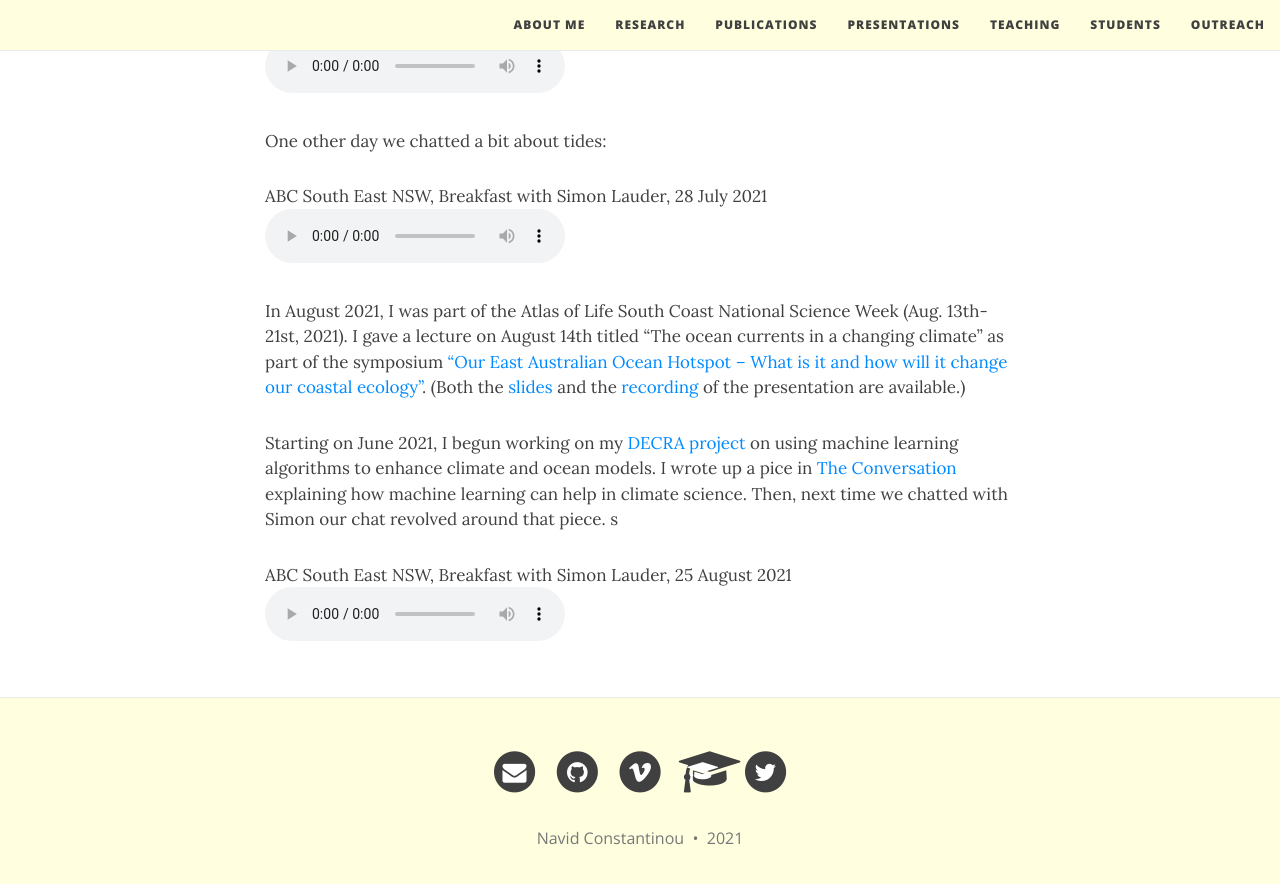
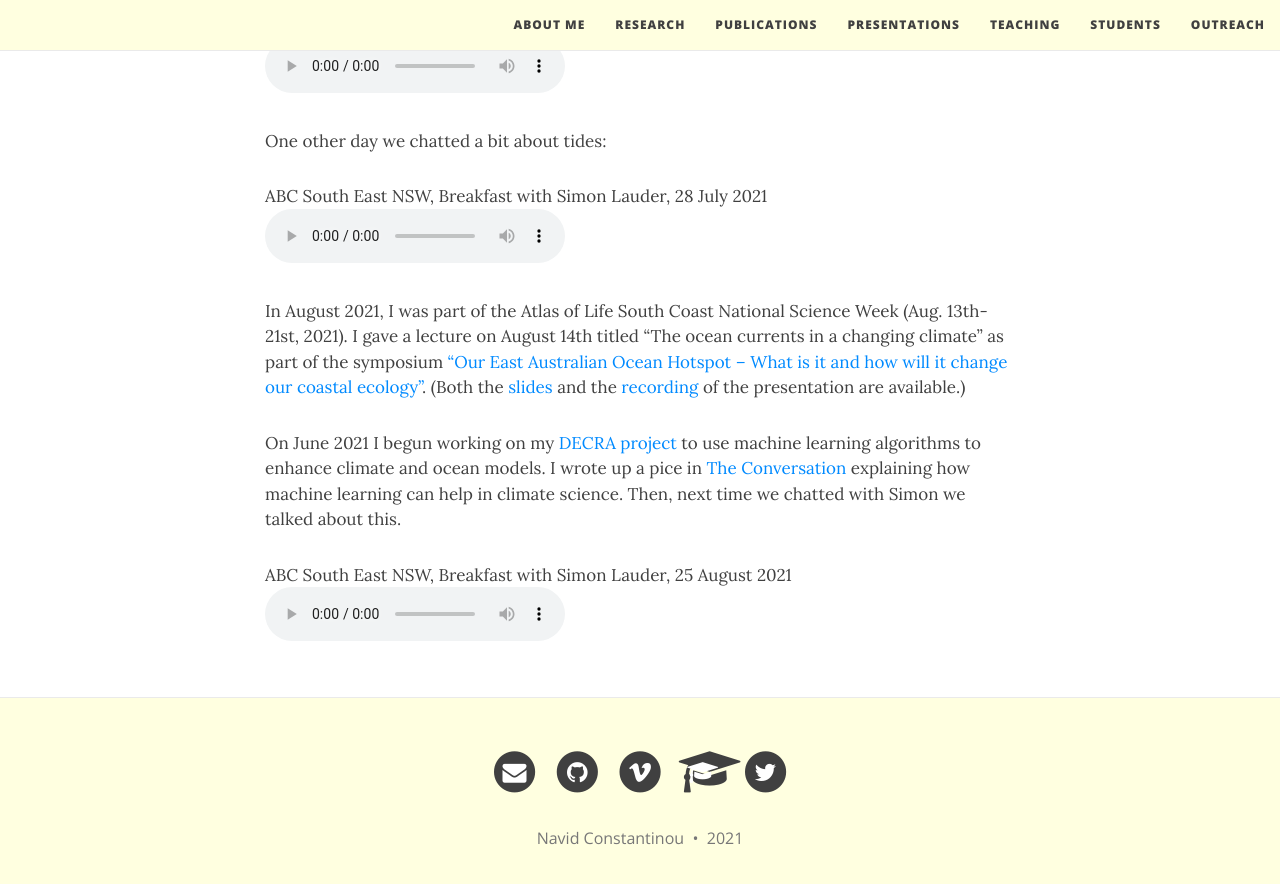
Before and after one commit to navidcy/navidcy.github.io, a Jekyll site: the page built from outreach.md, in a window 1280 px wide and 900 px high, scrolled down 1270 px. Shown: the top 884 px of the window. Built offline with Jekyll 4.4.1, drawn with Linux system fonts in a browser that asks for light colours; nearby versions of some CDN libraries.

Commit message:
minor rephrase

```diff
--- a/outreach.md
+++ b/outreach.md
@@ -96,12 +96,11 @@ In August 2021, I was part of the Atlas of Life South Coast National Science Wee
 I gave a lecture on August 14th titled “The ocean currents in a changing climate” as part of
 the symposium [“Our East Australian Ocean Hotspot -- What is it and how will it change our coastal ecology”](https://atlasoflife.org.au/science-week-2021-presentations/#Navid/){:target="_blank"}. (Both the [slides](../presentations/SapphireCoastEACSymposium_Aug2021.pdf){:target="_blank"} and the [recording](https://youtu.be/Xib_t66Mqt8?t=421){:target="_blank"} of the presentation are available.)
 
-Starting on June 2021, I begun working on my [DECRA project][decra2021]{:target="_blank"} on
-using machine learning algorithms to enhance climate and ocean models. I wrote up a pice in
+On June 2021 I begun working on my [DECRA project][decra2021]{:target="_blank"} to use machine
+learning algorithms to enhance climate and ocean models. I wrote up a pice in
 [The Conversation](https://theconversation.com/how-machine-lbearning-is-helping-us-fine-tune-climate-models-to-reach-unprecedented-detail-165818){:target="_blank"} explaining how machine learning
-can help in climate science. Then, next time we chatted with Simon our chat revolved around
-that piece.
-s
+can help in climate science. Then, next time we chatted with Simon we talked about this.
+
 <figure>
     <figcaption>ABC South East NSW, Breakfast with Simon Lauder, 25 August 2021</figcaption>
     <audio
```
